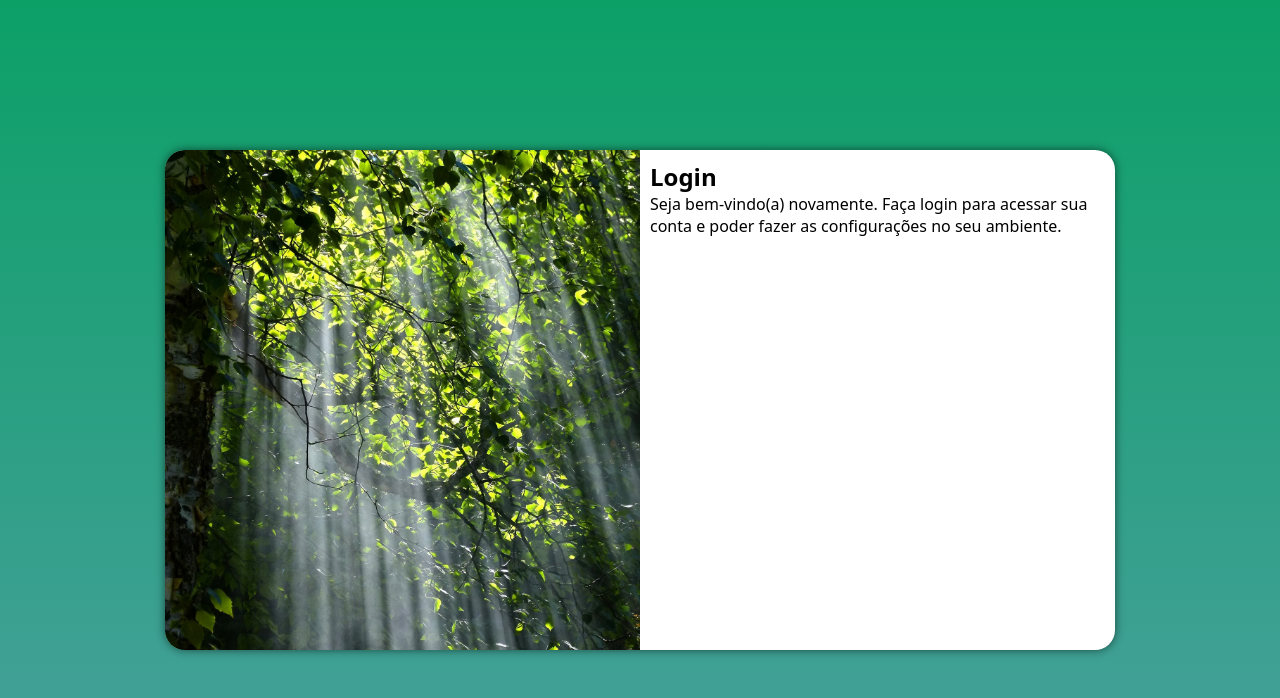
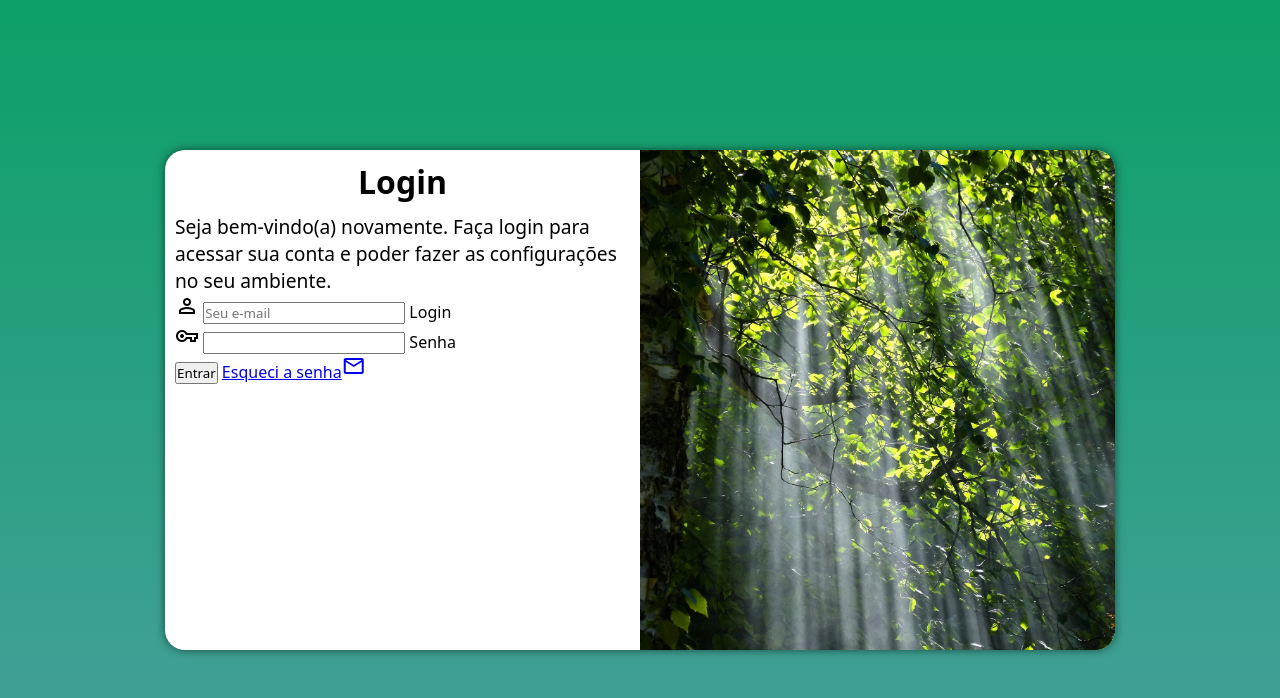
Before and after one commit to Galassios/projeto-login, a plain HTML site: page index.html in a window 1280 px wide. Drawn offline with nearby package versions, Linux system fonts and the light colour scheme.

Commit message:
adicionei o formulário

```diff
--- a/estilos/media-query.css
+++ b/estilos/media-query.css
@@ -33,14 +33,25 @@
     }
 
     section#login > div#imagem {
-        float: left;
+        float: right;
         width: 50%;
         height: 100%;
     }
 
     section#login > div#formulário {
-        float: right;
+        float: left;
         width: 50%;
     }
 
+    div#formulário > h1 {
+        font-size: 2.0em;
+
+    }
+
+    div#formulário > p {
+        font-size: 1.2em;
+    }
+
+
+
 }
--- a/estilos/style.css
+++ b/estilos/style.css
@@ -54,3 +54,13 @@ section#login > div#formulário {
     padding: 10px;
 
 }
+
+div#formulário > h1 {
+    text-align: center;
+    margin-bottom: 10px;
+}
+
+
+div#formulário > p {
+    font-size: 0.8em;
+}
--- a/index.html
+++ b/index.html
@@ -4,6 +4,7 @@
     <meta charset="UTF-8">
     <meta http-equiv="X-UA-Compatible" content="IE=edge">
     <meta name="viewport" content="width=device-width, initial-scale=1.0">
+    <link href="https://fonts.googleapis.com/css2?family=Material+Symbols+Outlined" rel="stylesheet" />
     <link rel="stylesheet" href="estilos/style.css">
     <link rel="stylesheet" href="estilos/media-query.css">
     <title>Login</title>
@@ -17,8 +18,21 @@
             <div id="formulário">
                 <h1>Login</h1>
                 <p>Seja bem-vindo(a) novamente. Faça login para acessar sua conta e poder fazer as configurações no seu ambiente.</p>
-                <form action="login.php" method="post">
-
+                <form action="login.php" method="post" autocapitalize="on">
+                    <div class="campo">
+                        <span class="material-symbols-outlined">person</span>
+                        <input type="emai" name="login" id="ilogin" placeholder="Seu e-mail" autocapitalize="e-mail" required maxlength="30">
+                        <label for="ilogin">Login</label>
+                    </div>
+                    <div class="campo">
+                        <span class="material-symbols-outlined">vpn_key</span>
+                        <input type="password" name="senha" id="isenha" autocomplete="current-password" required minlength="8" maxlength="16">
+                        <label for="isenha">Senha</label>
+                    </div>
+                    <input type="submit" value="Entrar">
+                    <a href="esqueci.html">
+                        Esqueci a senha<span class="material-symbols-outlined">mail</span>
+                    </a>
                 </form>
             </div>
         </section>
```
